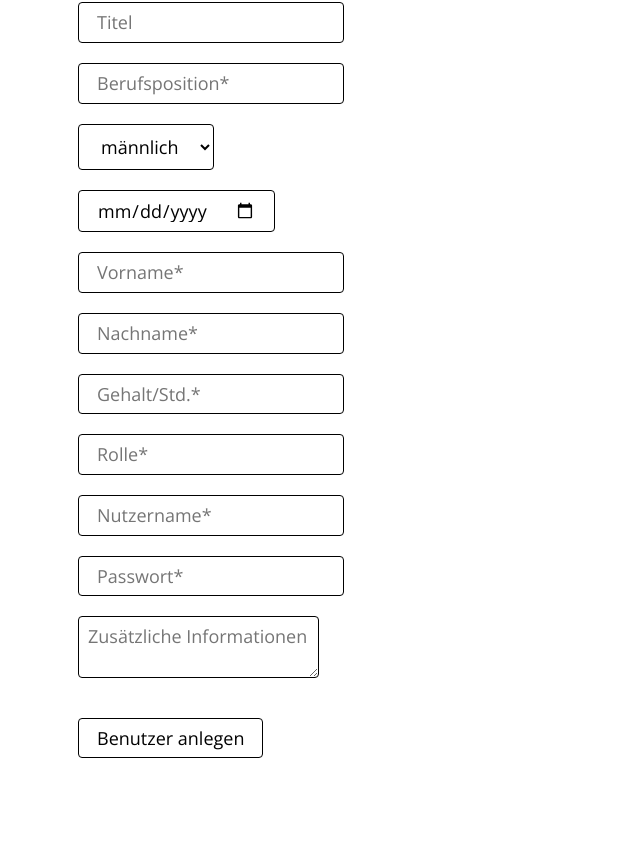
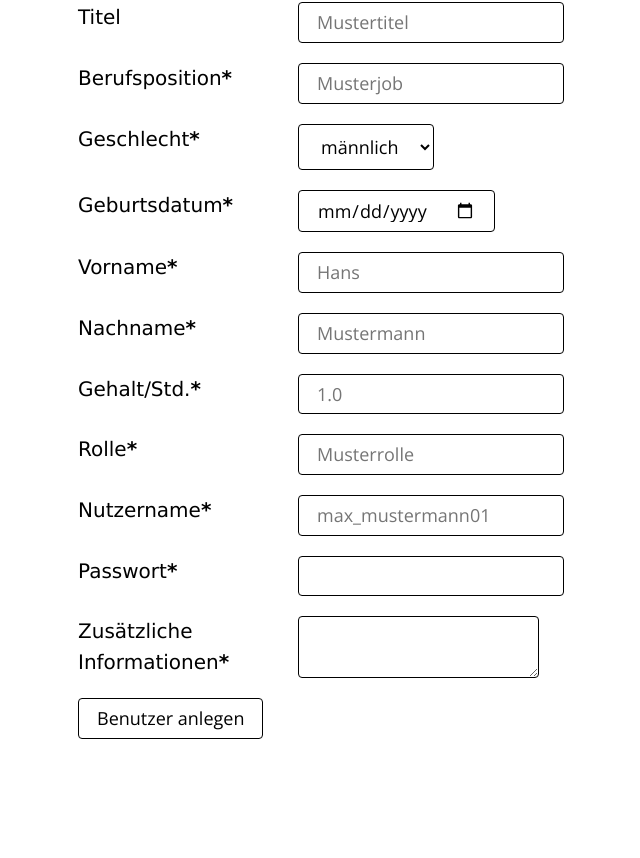
Before and after one commit to ChristopherGartner/BAE, a Python web app: template templates/createUserPage.html in a window 1280 px wide. Shown: the part 549-1407 px from the top of the page, without its empty margins (22-662 px from the left). After the commit the page ends 1288 px from the top, so only its background shows below. Run offline with Jinja, Linux system fonts and the light colour scheme; the template is opened without the code that fills it, so the values that code supplies are empty; some libraries are stand-ins or nearby versions.

Commit message:
added labels for createUserPage

```diff
--- a/templates/createUserPage.html
+++ b/templates/createUserPage.html
@@ -82,66 +82,129 @@
                 <div class="benutzer-anlegen-banner vc" style="align-items: flex-start"></div>
                   <label id="error_label" style="color: red; margin-bottom: 30px"></label>
                   <form action="/api/v1/create_user" method="POST" class="vc" style="align-items: flex-start">
+                      <div class="hc" style="margin-bottom: 20px">
+                          <label
+                              style="margin-right: 20px;
+                              font-size: 20px;
+                              width: 200px"
+                          >
+                              Straße<b>*</b>
+                          </label>
                           <input
                               type="text"
-                          placeholder="Straße*"
+                              placeholder="Musterstraße"
                               class="benutzer-anlegen-textinput input"
-                          style="margin-bottom: 20px"
                               id="input_street"
                               name="input_street"
                           />
+                      </div>
+                      <div class="hc" style="margin-bottom: 20px">
+                          <label
+                              style="margin-right: 20px;
+                              font-size: 20px;
+                              width: 200px"
+                          >
+                              Hausnummer<b>*</b>
+                          </label>
                           <input
                               type="text"
-                          placeholder="Hausnummer*"
+                              placeholder="01"
                               class="benutzer-anlegen-textinput input"
-                          style="margin-bottom: 20px"
                               id="input_house_number"
                               name="input_house_number"
                           />
+                      </div>
+                      <div class="hc" style="margin-bottom: 20px">
+                          <label
+                              style="margin-right: 20px;
+                              font-size: 20px;
+                              width: 200px"
+                          >
+                              Stadt<b>*</b>
+                          </label>
                           <input
                               type="text"
-                          placeholder="Stadt*"
+                              placeholder="Musterstadt"
                               class="benutzer-anlegen-textinput02 input"
-                          style="margin-bottom: 20px"
                               id="input_city"
                               name="input_city"
                           />
+                      </div>
+                      <div class="hc" style="margin-bottom: 20px">
+                          <label
+                              style="margin-right: 20px;
+                              font-size: 20px;
+                              width: 200px"
+                          >
+                              PLZ<b>*</b>
+                          </label>
                           <input
                               type="text"
-                          placeholder="PLZ*"
+                              placeholder="00000"
                               class="benutzer-anlegen-textinput03 input"
-                          style="margin-bottom: 20px"
                               id="input_PLZ"
                               name="input_PLZ"
                           />
+                      </div>
+                      <div class="hc" style="margin-bottom: 20px">
+                          <label
+                              style="margin-right: 20px;
+                              font-size: 20px;
+                              width: 200px"
+                          >
+                              Land<b>*</b>
+                          </label>
                           <input
                               type="text"
-                          placeholder="Land*"
+                              placeholder="Musterland"
                               class="benutzer-anlegen-textinput08 input"
-                          style="margin-bottom: 20px"
                               id="input_country"
                               name="input_country"
                           />
+                      </div>
+                      <div class="hc" style="margin-bottom: 20px">
+                          <label
+                              style="margin-right: 20px;
+                              font-size: 20px;
+                              width: 200px"
+                          >
+                              Titel
+                          </label>
                           <input
                               type="text"
-                          placeholder="Titel"
+                              placeholder="Mustertitel"
                               class="benutzer-anlegen-textinput01 input"
-                          style="margin-bottom: 20px"
                               id="input_title"
                               name="input_title"
                           />
+                      </div>
+                      <div class="hc" style="margin-bottom: 20px">
+                          <label
+                              style="margin-right: 20px;
+                              font-size: 20px;
+                              width: 200px"
+                          >
+                              Berufsposition<b>*</b>
+                          </label>
                           <input
                               type="text"
-                          placeholder="Berufsposition*"
+                              placeholder="Musterjob"
                               class="benutzer-anlegen-textinput04 input"
-                          style="margin-bottom: 20px"
                               id="input_job_position"
                               name="input_job_position"
                           />
+                      </div>
+                      <div class="hc" style="margin-bottom: 20px">
+                          <label
+                              style="margin-right: 20px;
+                              font-size: 20px;
+                              width: 200px"
+                          >
+                              Geschlecht<b>*</b>
+                          </label>
                           <select
                           type="text"
                           class="benutzer-anlegen-textinput05 input"
-                          style="margin-bottom: 20px"
                           id="input_gender"
                           name="input_gender"
                         >
@@ -149,69 +212,133 @@
                             <option value="f">weiblich</option>
                             <option value="d">divers</option>
                         </select>
+                      </div>
+                      <div class="hc" style="margin-bottom: 20px">
+                          <label
+                              style="margin-right: 20px;
+                              font-size: 20px;
+                              width: 200px"
+                          >
+                              Geburtsdatum<b>*</b>
+                          </label>
                           <input
                               type="date"
-                          placeholder="Geburtsdatum*"
                               class="benutzer-anlegen-textinput06 input"
-                          style="margin-bottom: 20px"
                               id="input_birth_date"
                               name="input_birth_date"
                           />
+                      </div>
+                      <div class="hc" style="margin-bottom: 20px">
+                          <label
+                              style="margin-right: 20px;
+                              font-size: 20px;
+                              width: 200px"
+                          >
+                              Vorname<b>*</b>
+                          </label>
                           <input
                               type="text"
-                          placeholder="Vorname*"
+                              placeholder="Hans"
                               class="benutzer-anlegen-textinput09 input"
-                          style="margin-bottom: 20px"
                               id="input_first_name"
                               name="input_first_name"
                           />
+                      </div>
+                      <div class="hc" style="margin-bottom: 20px">
+                          <label
+                              style="margin-right: 20px;
+                              font-size: 20px;
+                              width: 200px"
+                          >
+                              Nachname<b>*</b>
+                          </label>
                           <input
                               type="text"
-                          placeholder="Nachname*"
+                              placeholder="Mustermann"
                               class="benutzer-anlegen-textinput09 input"
-                          style="margin-bottom: 20px"
                               id="input_last_name"
                               name="input_last_name"
                           />
+                      </div>
+                      <div class="hc" style="margin-bottom: 20px">
+                          <label
+                              style="margin-right: 20px;
+                              font-size: 20px;
+                              width: 200px"
+                          >
+                              Gehalt/Std.<b>*</b>
+                          </label>
                           <input
                               type="text"
-                          placeholder="Gehalt/Std.*"
+                              placeholder="1.0"
                               class="benutzer-anlegen-textinput10 input"
-                          style="margin-bottom: 20px"
                               id="input_salery_per_hour"
                               name="input_salery_per_hour"
                           />
+                      </div>
+                      <div class="hc" style="margin-bottom: 20px">
+                          <label
+                              style="margin-right: 20px;
+                              font-size: 20px;
+                              width: 200px"
+                          >
+                              Rolle<b>*</b>
+                          </label>
                           <input
                               type="text"
-                          placeholder="Rolle*"
+                              placeholder="Musterrolle"
                               class="benutzer-anlegen-textinput10 input"
-                          style="margin-bottom: 20px"
                               id="input_role"
                               name="input_role"
                           />
+                      </div>
+                      <div class="hc" style="margin-bottom: 20px">
+                          <label
+                              style="margin-right: 20px;
+                              font-size: 20px;
+                              width: 200px"
+                          >
+                              Nutzername<b>*</b>
+                          </label>
                           <input
                               type="text"
-                          placeholder="Nutzername*"
+                              placeholder="max_mustermann01"
                               class="benutzer-anlegen-textinput10 input"
-                          style="margin-bottom: 20px"
                               id="input_username"
                               name="input_username"
                           />
+                      </div>
+                      <div class="hc" style="margin-bottom: 20px">
+                          <label
+                              style="margin-right: 20px;
+                              font-size: 20px;
+                              width: 200px"
+                          >
+                              Passwort<b>*</b>
+                          </label>
                           <input
                               type="password"
-                          placeholder="Passwort*"
                               class="benutzer-anlegen-textinput10 input"
-                          style="margin-bottom: 20px"
                               id="input_password"
                               name="input_password"
                           />
+                      </div>
+                      <div class="hc" style="margin-bottom: 20px">
+                          <label
+                              style="margin-right: 20px;
+                              font-size: 20px;
+                              width: 200px"
+                          >
+                              Zusätzliche Informationen<b>*</b>
+                          </label>
                           <textarea
-                          placeholder="Zusätzliche Informationen"
+                              placeholder="Lorem ipsum dolor sit amet, consetetur sadipscing elitr, sed..."
                               class="benutzer-anlegen-textarea textarea"
-                          style="margin-bottom: 40px"
                               id="input_informations"
                               name="input_informations"
-                        ></textarea>
+                          >
+                          </textarea>
+                      </div>
                       <button type="submit" value="create_user" class="benutzer-anlegen-button button">
                           Benutzer anlegen
                       </button>
```
Lines whose indentation alone changed are shown as unchanged.
